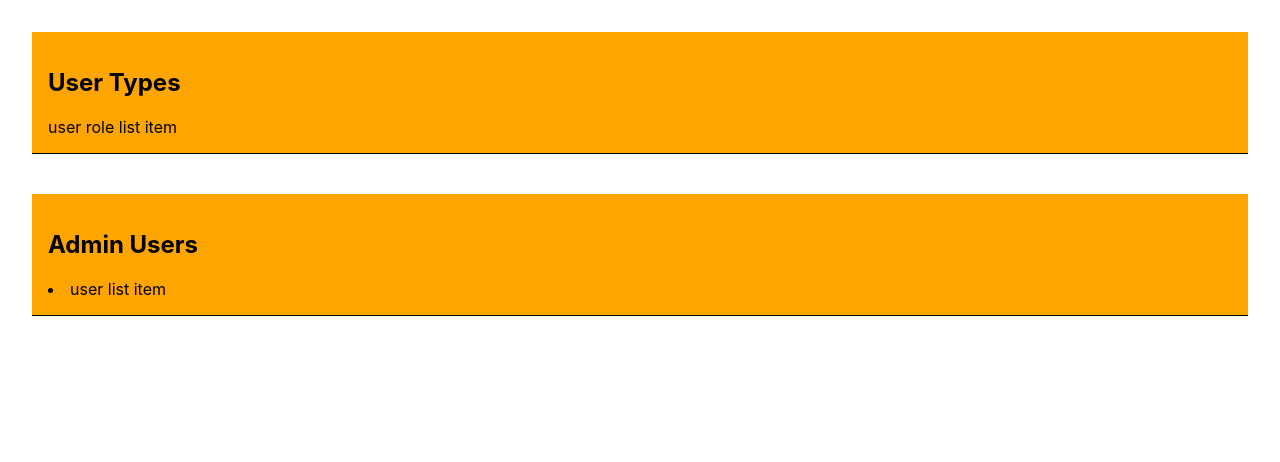
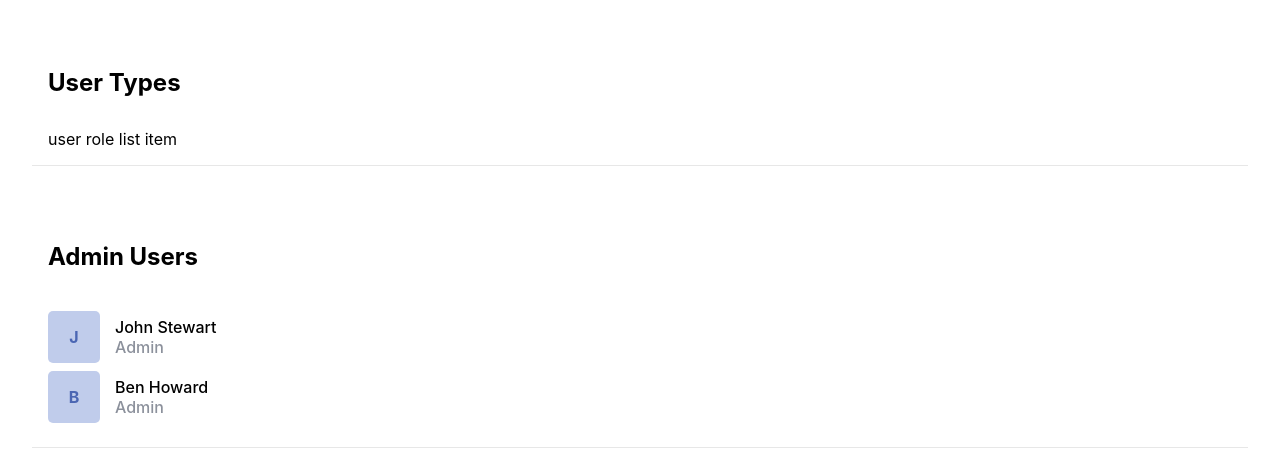
Before and after one commit to warrickct/zeller, a React (Create React App) app: page / in a window 1280 px wide. Shown: the top 462 px of the page. Built offline with nearby package versions, Linux system fonts and the light colour scheme.

Commit message:
Fleshing out user/admin user list and list items.

```diff
--- a/src/components/HomeView.tsx
+++ b/src/components/HomeView.tsx
@@ -1,6 +1,6 @@
 import styled from 'styled-components';
 import Section from './Section';
-import UserListItem from './UserListItem';
+import UserList from './UserList';
 import UserRoleListItem from './UserRoleListItem';
 
 export const HomeView = () => {
@@ -12,7 +12,7 @@ export const HomeView = () => {
                 <UserRoleListItem />
             </Section>
             <Section title="Admin Users">
-                <UserListItem />
+                <UserList />
             </Section>
         </StyledHomeView>
     )
--- /dev/null
+++ b/src/components/Layout/FlexWrapper.tsx
@@ -0,0 +1,17 @@
+
+import styled from "styled-components";
+
+export const StyledFlexWrapper = styled.div<{
+    flexDirection: string;
+    alignItems: string;
+    justifyContent: string;
+}>`
+    display: flex;
+    flex-direction: ${props => props.flexDirection};
+    align-items: ${props => props.alignItems};
+    justify-content: ${props => props.justifyContent};
+`
+
+
+
+export default StyledFlexWrapper;
--- a/src/components/Section.tsx
+++ b/src/components/Section.tsx
@@ -22,14 +22,12 @@ export const Section = (props: SectionProps) => {
 
 const StyledSection = styled.div`
     display: flex;
-    background: green;
     flex-direction: column;
     align-items: flex-start;
     padding: 1rem;
     margin-bottom: 2.5rem;
-    background: orange;
 
-    border-bottom: 1px solid black;
+    border-bottom: 1px solid #e7e7e7;
 `;
 
 export default Section;
--- a/src/components/SectionHeader.tsx
+++ b/src/components/SectionHeader.tsx
@@ -5,13 +5,13 @@ type SectionHeaderProps = {
 }
 export const SectionHeader = (props: SectionHeaderProps) => {
     return (
-        <h2>
+        <StyledSectionHeader>
             {props.title}
-        </h2>
+        </StyledSectionHeader>
     )
 }
 
-const StyledSectionHeader =  styled.div`
+const StyledSectionHeader =  styled.h2`
     margin-bottom: 2rem;
 `;
 
--- /dev/null
+++ b/src/components/UserList.tsx
@@ -0,0 +1,51 @@
+import { useEffect } from 'react';
+import styled from 'styled-components';
+import UserListItem from './UserListItem';
+
+export enum UserRoles {
+    ADMIN = "Admin",
+    BASIC = "Basic"
+};
+
+export const UserList = () => {
+    const mockUsers = [
+        {
+            name: "John Stewart",
+            role: UserRoles.ADMIN,
+        },
+        {
+            name: "Ben Howard",
+            role: UserRoles.ADMIN,
+        }
+    ]
+
+    useEffect(() => {
+        populateList(mockUsers);
+    }, [mockUsers]); // means use it on initial app mount
+
+    const populateList = (users: Array<any>) => {
+        // TODO: type the users
+
+        // TODO: typing the user
+        return users.map((user: any, index: number) => {
+            return (
+                <UserListItem key={index} name={user.name} role={user.role} />
+            )
+        })
+
+    }
+
+    return (
+        <StyledUserList>
+                { populateList(mockUsers) }
+        </StyledUserList>
+    )
+}
+
+const StyledUserList = styled.ul`
+    margin-block-start: 0;
+    margin-block-end: 0;
+    padding-inline-start: 0;
+`;
+
+export default UserList;
--- a/src/components/UserListItem.tsx
+++ b/src/components/UserListItem.tsx
@@ -1,11 +1,67 @@
+import styled from "styled-components";
+import StyledFlexWrapper from "./Layout/FlexWrapper";
 
-export const UserListItem = () => {
+// TODO: uniq name for the type for easier exporting
+type Props = {
+    name: string;
+    role: string; // TODO: make this enum
+}
+
+export const UserListItem = (props: Props) => {
+
+    const firstInitial = props.name.charAt(0).toUpperCase();
 
     return (
-        <li className="user__list-item">
-            user list item
-        </li>
+        <StyledUserListItem>
+                <InitialContainer>
+                    <div>
+                    {firstInitial}
+                    </div>
+                </InitialContainer>
+
+            <StyledFlexWrapper
+                flexDirection="column"
+                alignItems="flex-start"
+                justifyContent="center"
+            >
+                <Name>{props.name}</Name>
+                <Role>{props.role}</Role>
+            </StyledFlexWrapper>
+        </StyledUserListItem>
     )
 }
 
+const InitialContainer = styled.div`
+   display: flex;
+   justify-content: center;
+   align-items: center;
+
+   padding: 10px;
+   background: #c0cceb;
+   color: #4b66b3;
+   width: 2rem;
+   height: 2rem;
+   border-radius: 5px;
+   margin-right: 15px;
+   font-weight: 700;
+`
+
+const StyledUserListItem = styled.li`
+    display: flex;
+    flex-direction: row;
+    align-items: center;
+    margin: 0.5rem 0;
+    font-weight: 500;
+`;
+
+const Name = styled.div`
+   color: black;
+`
+
+const Role = styled.div`
+   color: #8c919c;
+`
+
+
+
 export default UserListItem;
```
